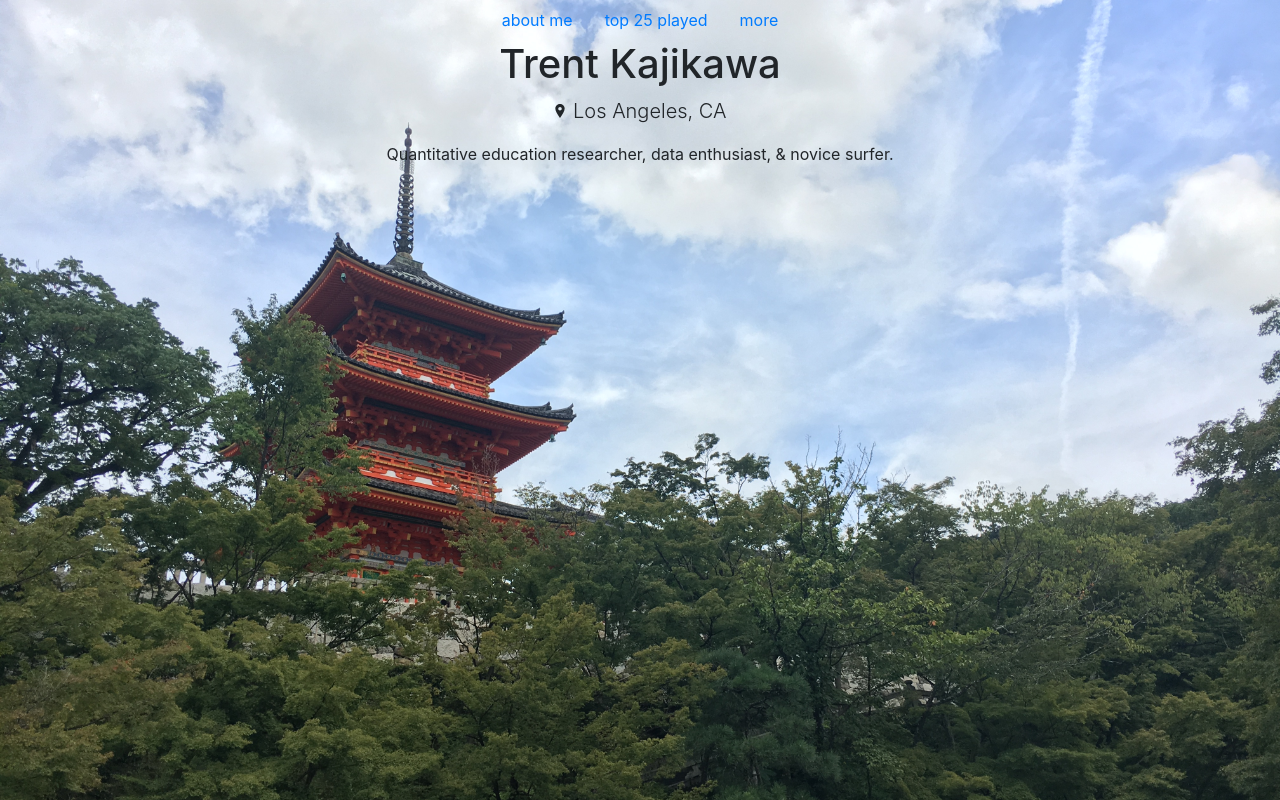
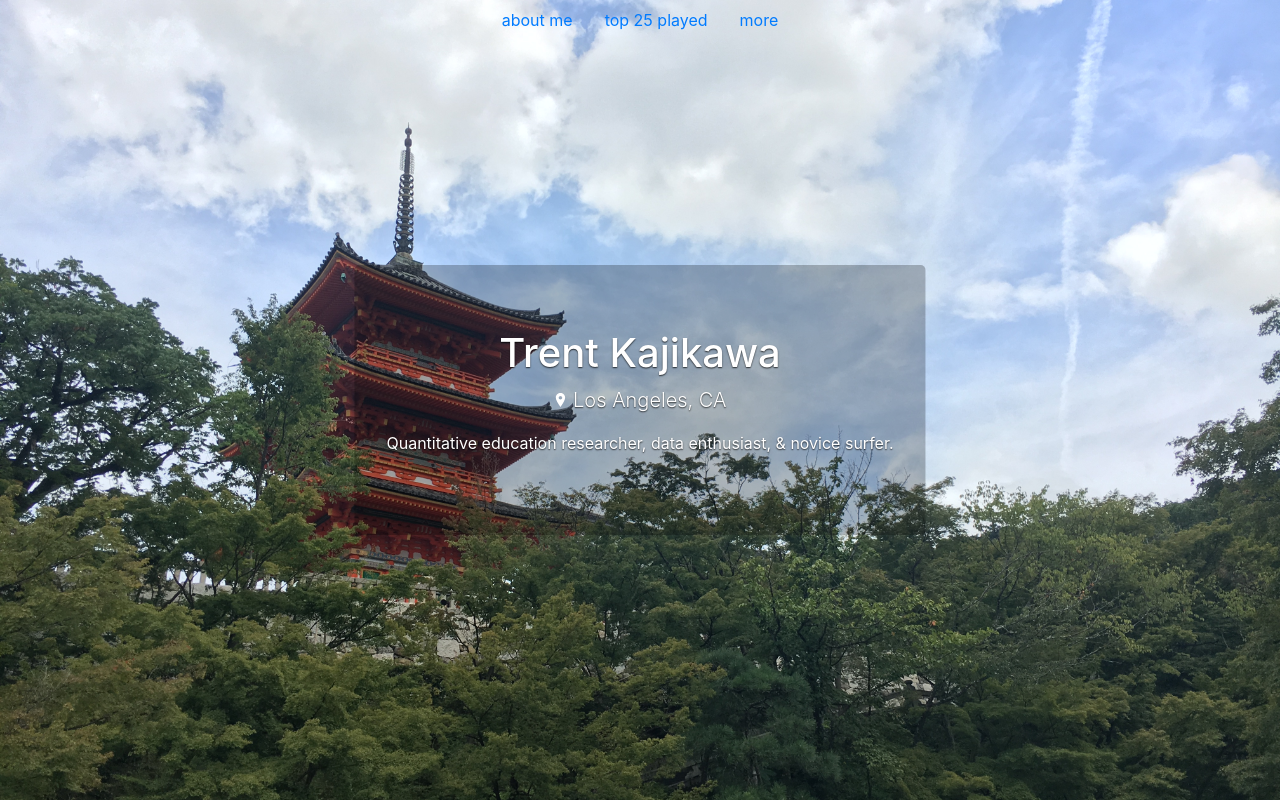
Before and after one commit to tkajikawa/personal_website, a Flask app: page / in a window 1280 px wide. Run offline with Flask 2, Linux system fonts and the light colour scheme; some libraries are stand-ins or nearby versions.

Commit message:
figure out how to center website

```diff
--- a/app/templates/index.html
+++ b/app/templates/index.html
@@ -3,17 +3,38 @@
 {% block head %}
   {{ super() }}
   <style>
-      body  {
+    html,
+    body {
+      height: 100%;
       background-image: url("/static/img/IMG_3106.JPG");
       background-repeat: no-repeat;
       background-position: center center;
       background-attachment: fixed;
       background-size: cover;
     }
+
+    body {
+      display: -ms-flexbox;
+      display: -webkit-box;
+      -ms-flex-pack: center;
+      -webkit-box-pack: center;
+      justify-content: center;
+      vertical-align: middle;
+    }
+    .center {
+      position: fixed;
+      left: 50%;
+      top: 50%;
+      transform: translate(-50%, -50%);
+      background-color: rgba(0, 0, 0, 0.25);
+      color: #fff;
+      text-shadow: 0 .05rem .1rem rgba(0, 0, 0, 0.75);
+      /* box-shadow: inset 0 0 5rem rgba(0, 0, 0, .5); */
+    }
       </style>
 {% endblock %}
 {% block content %}
-<div class="container">
+<div class="jumbotron center">
       <h1 class="text-center">
           Trent Kajikawa
       </h1>
@@ -29,4 +50,6 @@
           Quantitative education researcher, data enthusiast, & novice surfer.
         </p>
 </div>
+
+
 {% endblock %}
--- a/app/templates/layout.html
+++ b/app/templates/layout.html
@@ -10,18 +10,6 @@
     <link rel="stylesheet" href="https://maxcdn.bootstrapcdn.com/bootstrap/4.0.0/css/bootstrap.min.css" integrity="sha384-Gn5384xqQ1aoWXA+058RXPxPg6fy4IWvTNh0E263XmFcJlSAwiGgFAW/dAiS6JXm" crossorigin="anonymous">
 
     <title>{% block title %}{% endblock %} - tkajikawa</title>
-    <style>
-        body {
-        min-height: 100vh;
-        position: relative;
-        margin: 0;
-      }
-
-      footer {
-        position: absolute;
-        bottom: 0;
-      }
-    </style>
     {% endblock %}
   </head>
   <body>
```
Lines whose indentation alone changed are shown as unchanged.
